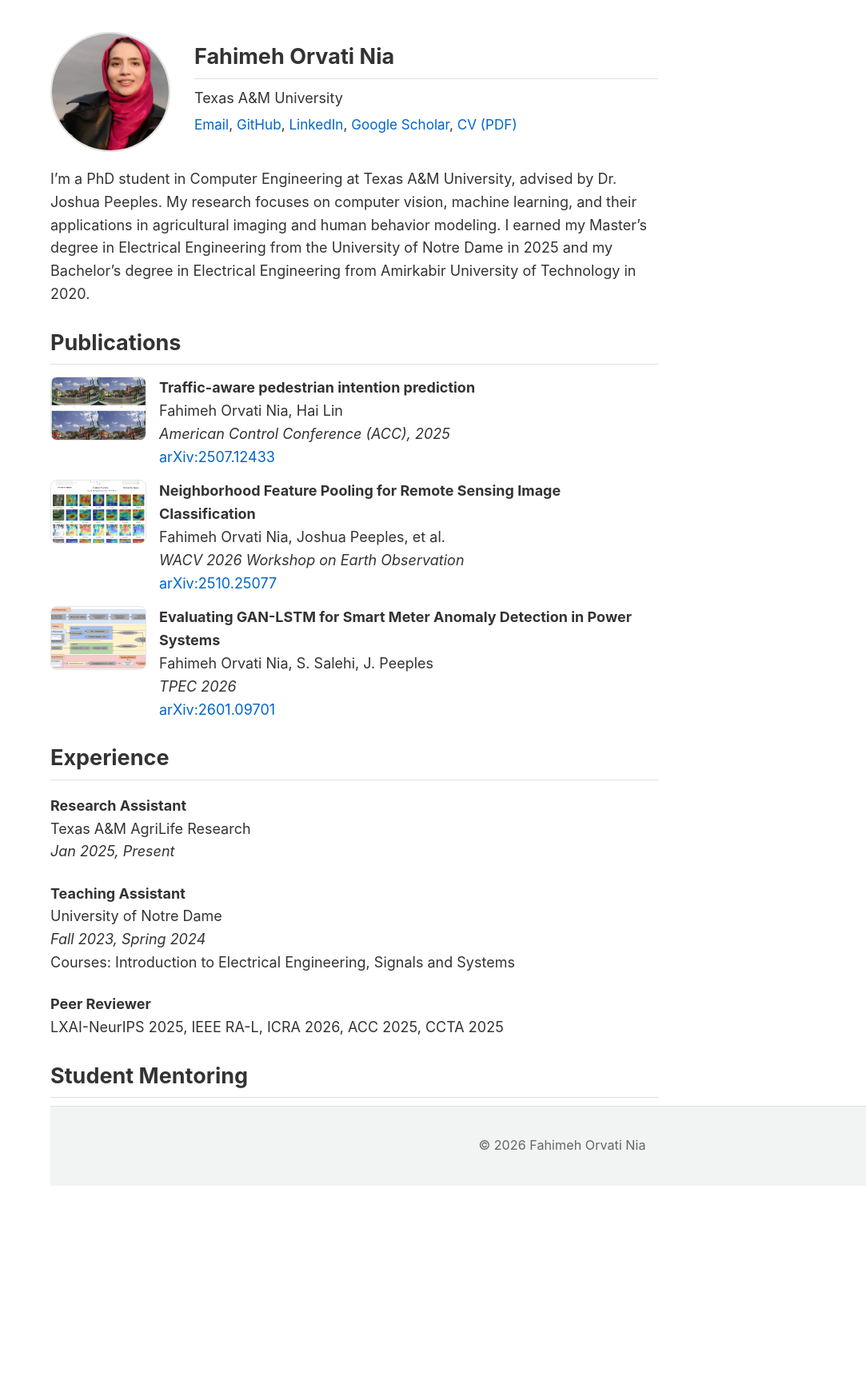
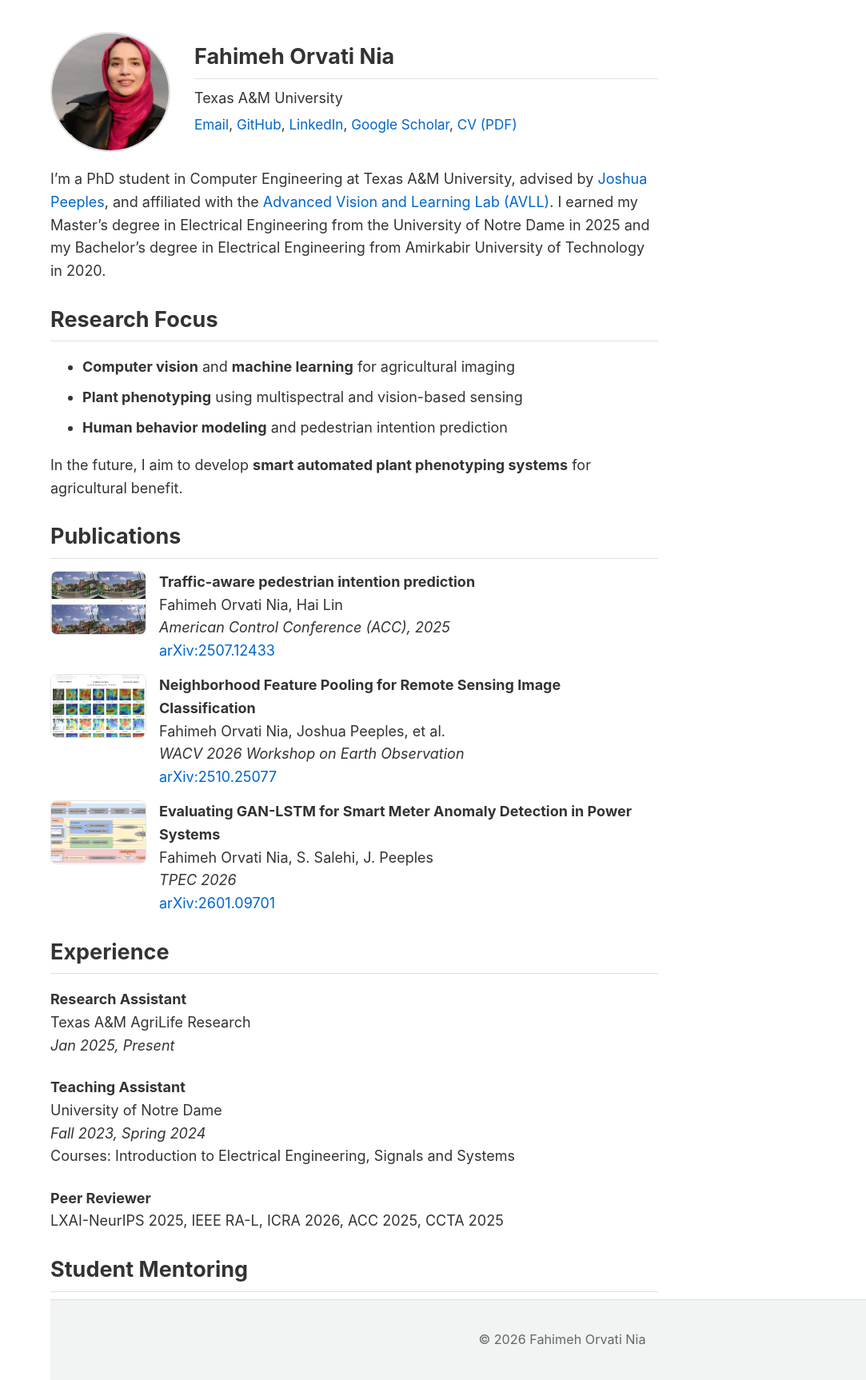
Before and after one commit to fahimehorvatinia/fahimehorvatinia.github.io, a Jekyll site: the page built from index.md, in a window 1280 px wide. Shown: the whole page at 80% size, without its empty margins (197-1280 px from the left). Built offline with Jekyll 4.4.1, drawn with Linux system fonts in a browser that asks for light colours; before the commit the page ends 1483 px from its top, so only the background shows below that.

Commit message:
Link advisor and lab; add research focus and future direction

```diff
--- a/index.md
+++ b/index.md
@@ -23,7 +23,15 @@ sidebar: false
   </div>
 </div>
 
-I'm a PhD student in Computer Engineering at Texas A&M University, advised by Dr. Joshua Peeples. My research focuses on computer vision, machine learning, and their applications in agricultural imaging and human behavior modeling. I earned my Master's degree in Electrical Engineering from the University of Notre Dame in 2025 and my Bachelor's degree in Electrical Engineering from Amirkabir University of Technology in 2020.
+I'm a PhD student in Computer Engineering at Texas A&M University, advised by <a href="https://engineering.tamu.edu/electrical/profiles/peeples-joshua.html">Joshua Peeples</a>, and affiliated with the <a href="https://avll.engr.tamu.edu/">Advanced Vision and Learning Lab (AVLL)</a>. I earned my Master's degree in Electrical Engineering from the University of Notre Dame in 2025 and my Bachelor's degree in Electrical Engineering from Amirkabir University of Technology in 2020.
+
+## Research Focus
+
+- <strong>Computer vision</strong> and <strong>machine learning</strong> for agricultural imaging
+- <strong>Plant phenotyping</strong> using multispectral and vision-based sensing
+- <strong>Human behavior modeling</strong> and pedestrian intention prediction
+
+In the future, I aim to develop <strong>smart automated plant phenotyping systems</strong> for agricultural benefit.
 
 ## Publications
 
```
